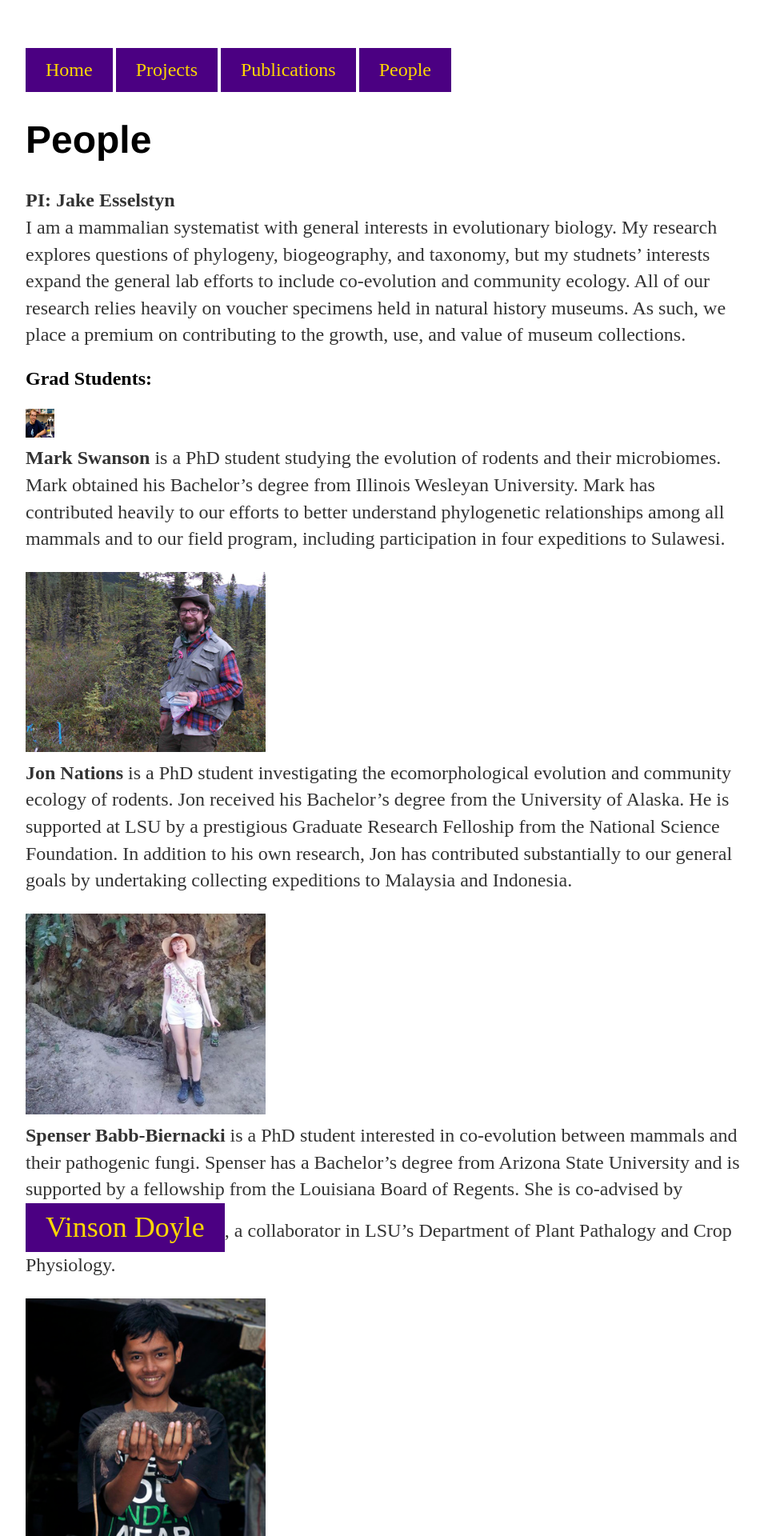
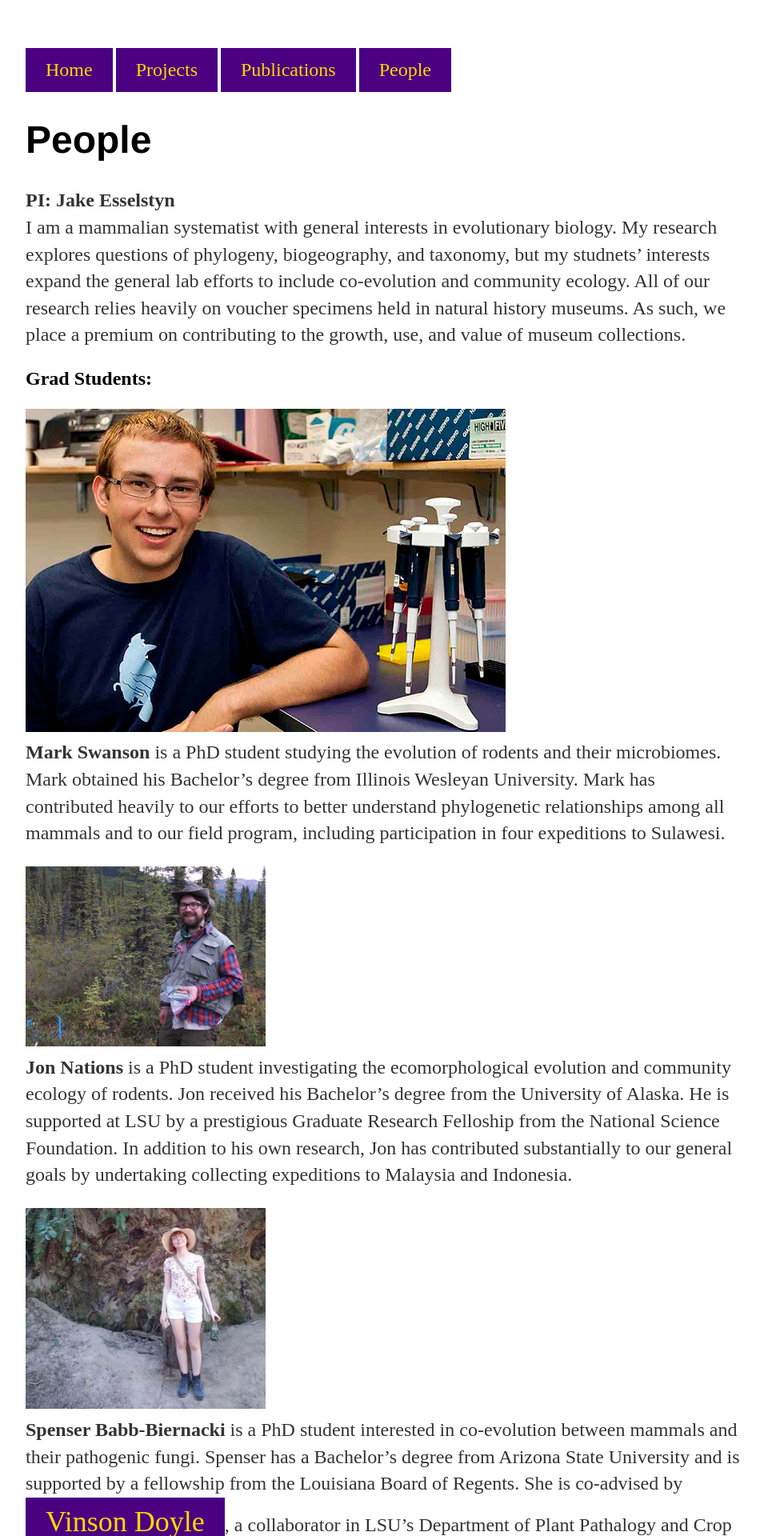
Before and after one commit to esselstyn/esselstyn.github.io, a Jekyll site: the page built from people.md, in a window 1280 px wide. Shown: the top 1920 px of the page at 80% size, without its empty margins (160-1115 px from the left). Built offline with Jekyll 4.4.1, drawn with Linux system fonts in a browser that asks for light colours.

Commit message:
Update people.md

```diff
--- a/people.md
+++ b/people.md
@@ -9,7 +9,7 @@ I am a mammalian systematist with general interests in evolutionary biology. My
 
 
 ## Grad Students:
-![mark](images/Mark.jpg){:height="36px" width="36px"}
+![mark](images/Mark.jpg)
 **Mark Swanson** is a PhD student studying the evolution of rodents and their microbiomes. Mark obtained his Bachelor's degree from Illinois Wesleyan University. Mark has contributed heavily to our efforts to better understand phylogenetic relationships among all mammals and to our field program, including participation in four expeditions to Sulawesi.
 
 <img src="images/jon.jpg" width="300">
```
